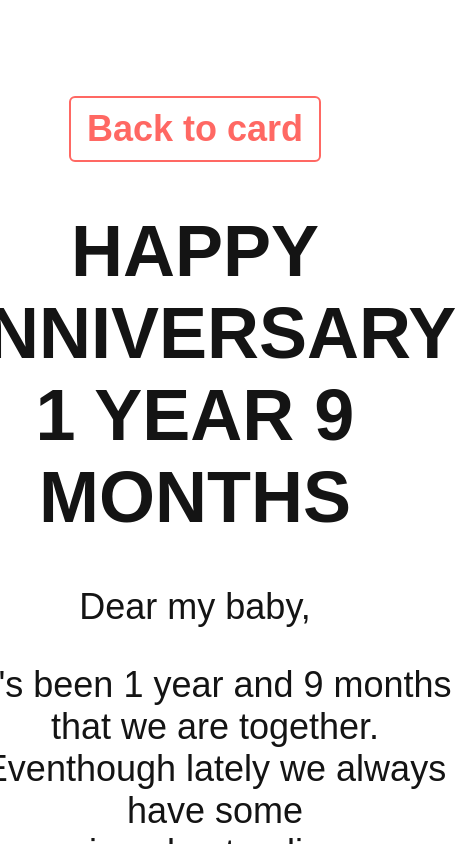
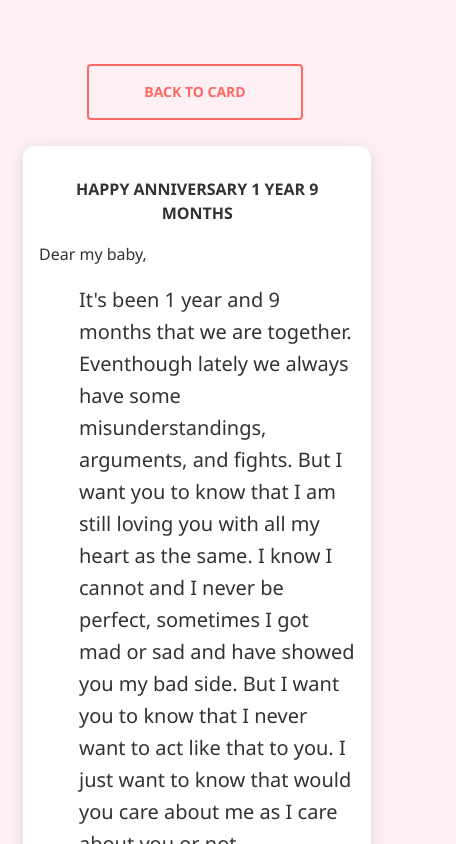
Before and after one commit to hakimii2607/test, a plain HTML site: page readmore.html in a window 390 px wide. Shown: the top 844 px of the page, 456 px wide, since content can reach past the window. Drawn offline with Linux system fonts and the light colour scheme.

Commit message:
Update readmore.css

```diff
--- a/readmore.css
+++ b/readmore.css
@@ -1,31 +1,148 @@
-<!DOCTYPE html>
-<html>
-    <head>
-        <meta charset="UTF-8">
-        <meta name="viewport" content="width=device-width, initial-scale=1">
-        <link href="index.css" rel="stylesheet">
-        <link href="readmore.css" rel="stylesheet">
-        <title>PAGE | 02</title>
-        <meta name="viewport" content="width=device-width, initial-scale=1.0">
-    </head>
-    <body>
-        <div class="valentine">
-            <p><a href="index.html" class="reset-link">Back to card</a></p>
-            <div class = "notes">
-                <h1 class="line1">HAPPY ANNIVERSARY 1 YEAR 9 MONTHS</h1>
-                <p class="line2">Dear my baby,</p>
-                <p class="line3"><dd>It's been 1 year and 9 months that we are together. Eventhough lately we always have some misunderstandings, arguments, and fights.
-                    But I want you to know that I am still loving you with all my heart as the same. I know I cannot and I never be perfect, sometimes I got mad or sad and have showed you my bad side. But I want you to know that I never want to act like that to you.
-                    I just want to know that would you care about me as I care about you or not.</p>
-                <p class="line4"><dd>If lately I keep asking you "Do you still love me?" or "Are you sure you miss me?" it is just because there is a lot of things that made me insecure and about your actions sometimes that made me got questions. I am so sorry if it makes you annoyed or uncomfortable.
-                    I just want to feel safe and loved by you. I really love you and I don't want to lose you.</p>
-                <p class="line5">Thank you to always forgive me for my mistakes even it is small or big, and still be beside me even sometimes you might annoyed of taking care of dumb kid like me. I am really appreciate every good things you have done or said to me.
-                    You will always be my lover, my best friend, my family, and my everything. I hope we can stay last long as we can and get less and less fights in the future.</p>
-                <p class="line6">love,</p>
-                <p class="line7">The person who love you all her heart</p>
-            </div>
-        </div>
-        <meta name="viewport" content="width=device-width, initial-scale=1">
-    </body>
+body {
+    background-color: #fff0f6;
+}
 
-</html>
+.valentine {
+    text-align: center;
+    margin-top: 50px;
+    font-family: 'Segoe UI', Tahoma, Geneva, Verdana, sans-serif;
+    color: #333;
+}
+
+.notes {
+    width: 60%;
+    margin: auto;
+    text-align: left;
+    font-size: 20px;
+    line-height: 1.6;
+    font-family: 'Segoe UI', Tahoma, Geneva, Verdana, sans-serif;
+    box-shadow: 0 4px 20px rgba(0, 0, 0, 0.2);
+    background-color: white;
+    padding: 25px;
+    border-radius: 20px;
+    margin-top: -50px;
+    width: auto;
+    height: auto;
+}
+
+.notes p {
+    font-size: 20px;
+}
+
+.reset-link {
+    font-weight: 800;
+    font-style: normal;
+    transition: all 0.1s linear;
+    background-color: transparent;
+    border: solid 2px #FF6863;
+    border-radius: 4px;
+    color: #FF6863;
+    display: inline-block;
+    font-size: 14px;
+    text-transform: uppercase;
+    margin: 20px;
+    margin-top: 20px;
+    padding: 10px;
+    line-height: 2em;
+    text-decoration: none;
+    min-width: 150px;
+    outline: none;
+    margin-right: 100%;
+    margin-bottom: -100px;
+}
+
+.line1 {
+    font-size: 20px;
+    font-weight: bold;
+    margin-bottom: 20px;
+}
+
+.line6 {
+    text-align: right;
+}
+
+.line7 {
+    text-align: right;
+}
+
+/* Responsive adjustments for tablets */
+@media (max-width: 900px) {
+    .notes {
+        width: 85%;
+        padding: 25px;
+        margin-top: -30px;
+        border-radius: 16px;
+    }
+    .line1 {
+        font-size: 20px;
+        margin-bottom: 15px;
+    }
+    .notes p {
+        font-size: 20px;
+        line-height: 1.6;
+    }
+    .reset-link {
+        margin-right: 0;
+        margin-bottom: -80px;
+    }
+}
+
+/* Responsive adjustments for mobile phones */
+@media (max-width: 480px) {
+    body {
+        overflow-x: hidden;
+    }
+    .valentine {
+        margin-top: 20px;
+        padding: 8px;
+    }
+    .notes {
+        width: 92%;
+        padding: 20px 16px;
+        margin-top: -10px;
+        box-shadow: 0 3px 15px rgba(0,0,0,0.12);
+        border-radius: 12px;
+    }
+    .line1 {
+        font-size: 16px;
+        text-align: center;
+        margin-bottom: 15px;
+        line-height: 1.5;
+    }
+    .notes p {
+        font-size: 16px;
+        line-height: 1.7;
+        margin-bottom: 14px;
+    }
+    .reset-link {
+        position: relative;
+        margin: 15px auto 10px auto;
+        display: block;
+        min-width: 140px;
+        max-width: 180px;
+        text-align: center;
+        padding: 12px 16px;
+    }
+    .line6 {
+        margin-top: 20px;
+        text-align: right;
+    }
+    .line7 {
+        text-align: right;
+        font-style: italic;
+    }
+}
+
+/* Extra small mobile phones */
+@media (max-width: 360px) {
+    .notes {
+        width: 94%;
+        padding: 16px 12px;
+    }
+    .line1 {
+        font-size: 16px;
+    }
+    .notes p {
+        font-size: 16px;
+    }
+}
```
